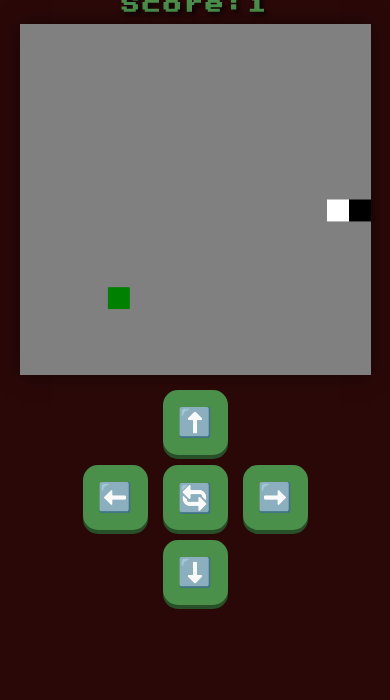
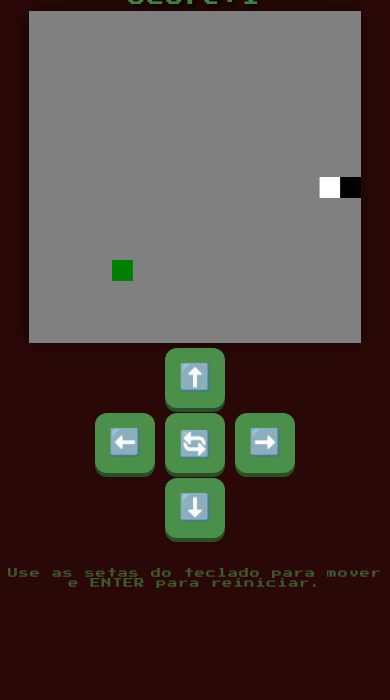
Before and after one commit to Jonathan000001/snake-game-v2, a plain HTML site: page index.html in a window 390 px wide. Shown: the part 144-844 px from the top of the page. Drawn offline with Linux system fonts and the light colour scheme.

Commit message:
Ajustes no layout mobile

```diff
--- a/src/style.css
+++ b/src/style.css
@@ -88,31 +88,34 @@ h2 {
 @media (max-width: 768px) {
     body {
         margin: 0;
-        padding: 2px 0;
+        padding: 0;
         width: 100vw;
-        overflow-x: hidden;
+        height: 100vh;
+        overflow: hidden;
         box-sizing: border-box;
         display: flex;
         flex-direction: column;
         align-items: center;
+        justify-content: center;
     }
 
     h1 {
-        font-size: 28px;
-        margin-top: 5px;
+        font-size: 24px;
+        margin-top: 0;
+        margin-bottom: 2px;
+    }
+
+    h2 {
+        font-size: 16px;
+        margin-top: 0;
         margin-bottom: 5px;
     }
 
-    h2 {
-        font-size: 18px;
-        margin-bottom: 10px;
-    }
-
     canvas {
-        width: 90vw;
-        height: 90vw;
-        max-width: 400px;
-        max-height: 400px;
+        width: 85vw;
+        height: 85vw;
+        max-width: 380px;
+        max-height: 380px;
         margin: 0 auto;
     }
 
@@ -120,25 +123,25 @@ h2 {
         display: flex;
         flex-direction: column;
         align-items: center;
-        margin-top: 15px;
+        margin-top: 5px;
     }
 
     .horizontal-controls {
         display: flex;
-        gap: 15px;
-        margin: 10px 0;
+        gap: 10px;
+        margin: 5px 0;
         align-items: center;
         justify-content: center;
     }
 
     .seta {
         display: block;
-        width: 65px;
-        height: 65px;
-        font-size: 28px;
+        width: 60px;
+        height: 60px;
+        font-size: 26px;
         background-color: rgb(74, 143, 74);
         border: none;
-        border-radius: 15px;
+        border-radius: 12px;
         box-shadow: 0px 4px 0px rgb(40, 80, 40);
         cursor: pointer;
         touch-action: manipulation;
@@ -153,13 +156,13 @@ h2 {
         display: flex;
         justify-content: center;
         align-items: center;
-        width: 65px !important;
-        height: 65px !important;
+        width: 60px !important;
+        height: 60px !important;
         padding: 0 !important;
         margin: 0 !important;
         background-color: rgb(74, 143, 74) !important;
         border: none !important;
-        border-radius: 15px !important;
+        border-radius: 12px !important;
         box-shadow: 0px 4px 0px rgb(40, 80, 40) !important;
         color: transparent !important;
         font-size: 0 !important;
@@ -172,13 +175,9 @@ h2 {
 
     #btn-reset::after {
         content: "🔄";
-        font-size: 28px !important;
+        font-size: 26px !important;
         display: block;
         color: #2b0808 !important;
-    }
-
-    .instrucoes {
-        display: none;
     }
 }
 
```
